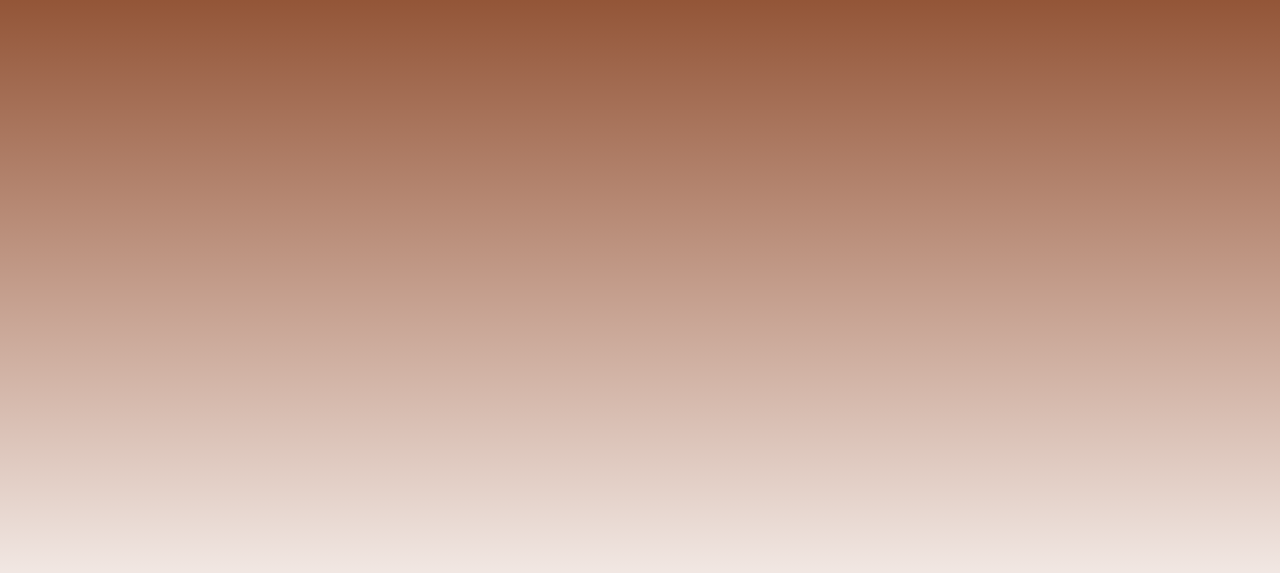
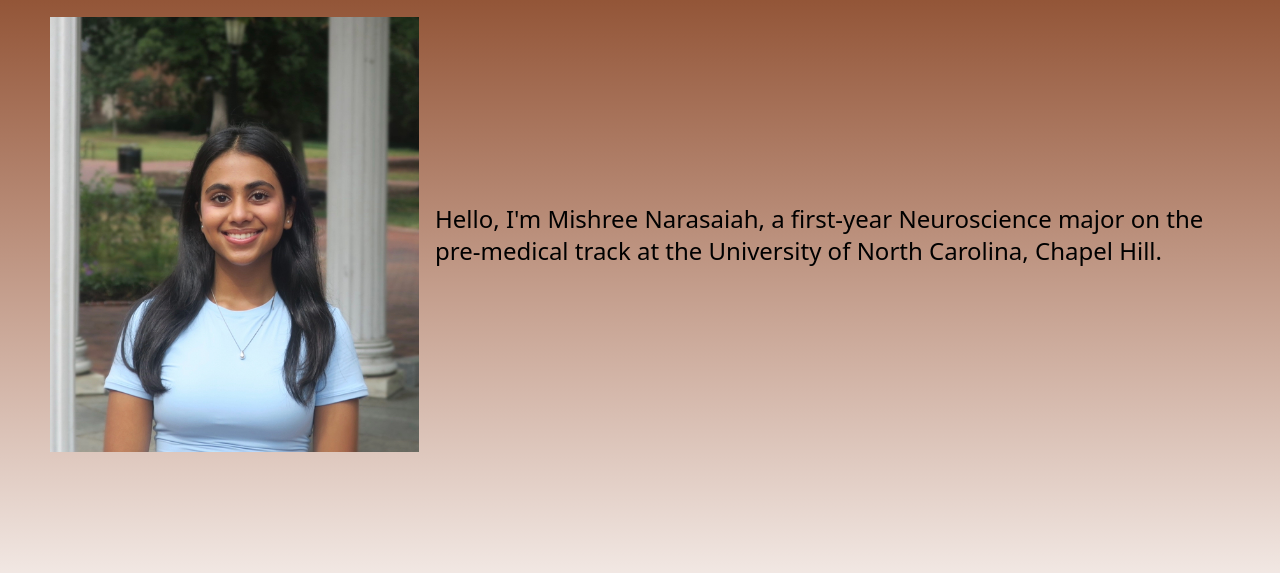
Before and after one commit to Mishree-N/mishree-n.github.io, a website: page about.html in a window 1280 px wide. Shown: the part 227-800 px from the top of the page. Drawn offline with Linux system fonts and the light colour scheme.

Commit message:
about me edits

```diff
--- a/about.html
+++ b/about.html
@@ -22,6 +22,14 @@
     <main>
         <section class="h-screen bg-linear-to-t from-white to-amber-900 text-white space-y-4">
             <h2 class="space-y-4 text-7xl text-center p-8">About Me</h2>
+
+            <div style="display: flex; align-items: center; padding-left: 50px; margin-top: 20px;">
+                <img class="" src="Headshot.jpg" alt="Headshot" width="30%" title="Embedded JPG Viewer">
+                <p class="space-y-2 text-2xl p-4 text-black"> Hello, I'm Mishree Narasaiah, a first-year Neuroscience major on the pre-medical track at the University of North Carolina, Chapel Hill. </p>
+                <p class="space-y-2 text-1xl p-4 text-black"> </p>
+
+            </div>
+
         </section>
 
         <section class="space-y-4 bg-black">
```
Also changed, not shown: Headshot.jpg (added), styles.css.
